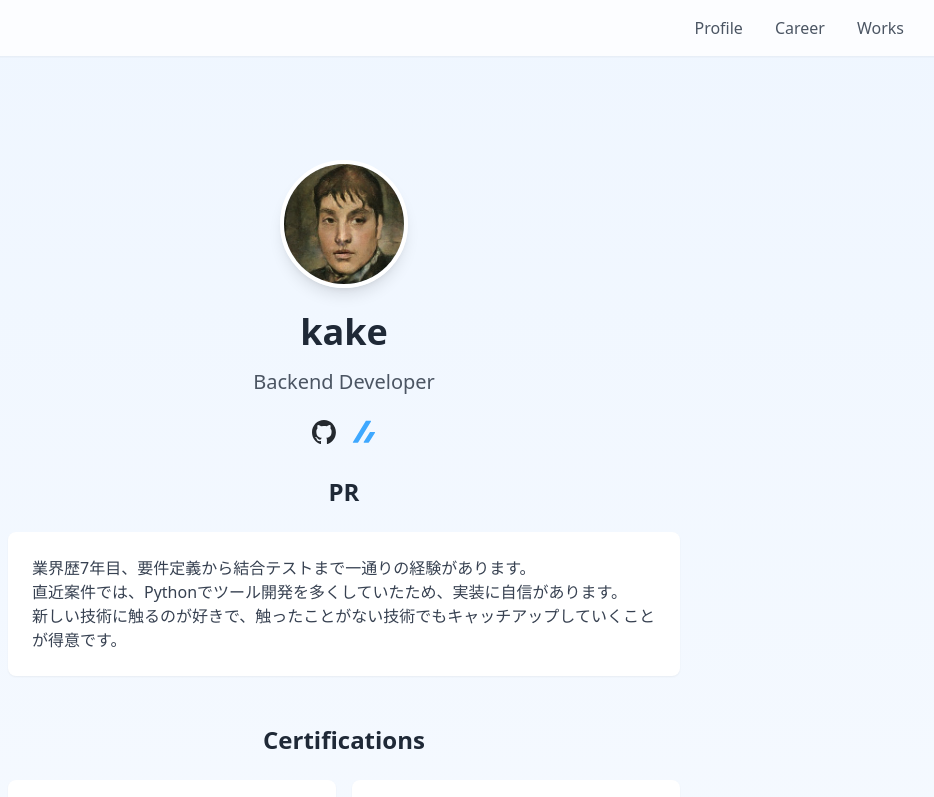
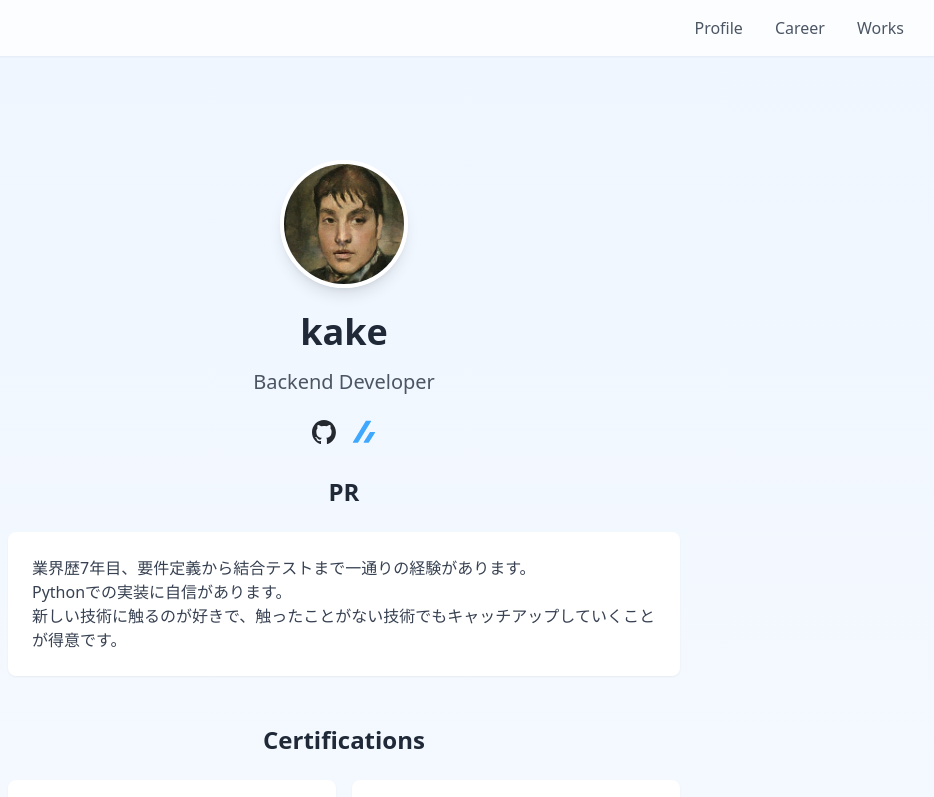
Before and after one commit to kake-t/my-portfolio, a Next.js app: page / in a window 1280 px wide. Shown: the top 797 px of the page, without its empty margins (296-1230 px from the left). Built offline with nearby package versions, Linux system fonts and the light colour scheme.

Commit message:
PR文修正

```diff
--- a/src/data/profile.ts
+++ b/src/data/profile.ts
@@ -3,7 +3,7 @@ import nextConfig from "../../next.config.mjs";
 const BASE_PATH = nextConfig.basePath || "";
 
 const bioText = `業界歴7年目、要件定義から結合テストまで一通りの経験があります。
-直近案件では、Pythonでツール開発を多くしていたため、実装に自信があります。
+Pythonでの実装に自信があります。
 新しい技術に触るのが好きで、触ったことがない技術でもキャッチアップしていくことが得意です。`;
 
 export const profileData: ProfileData = {
```
